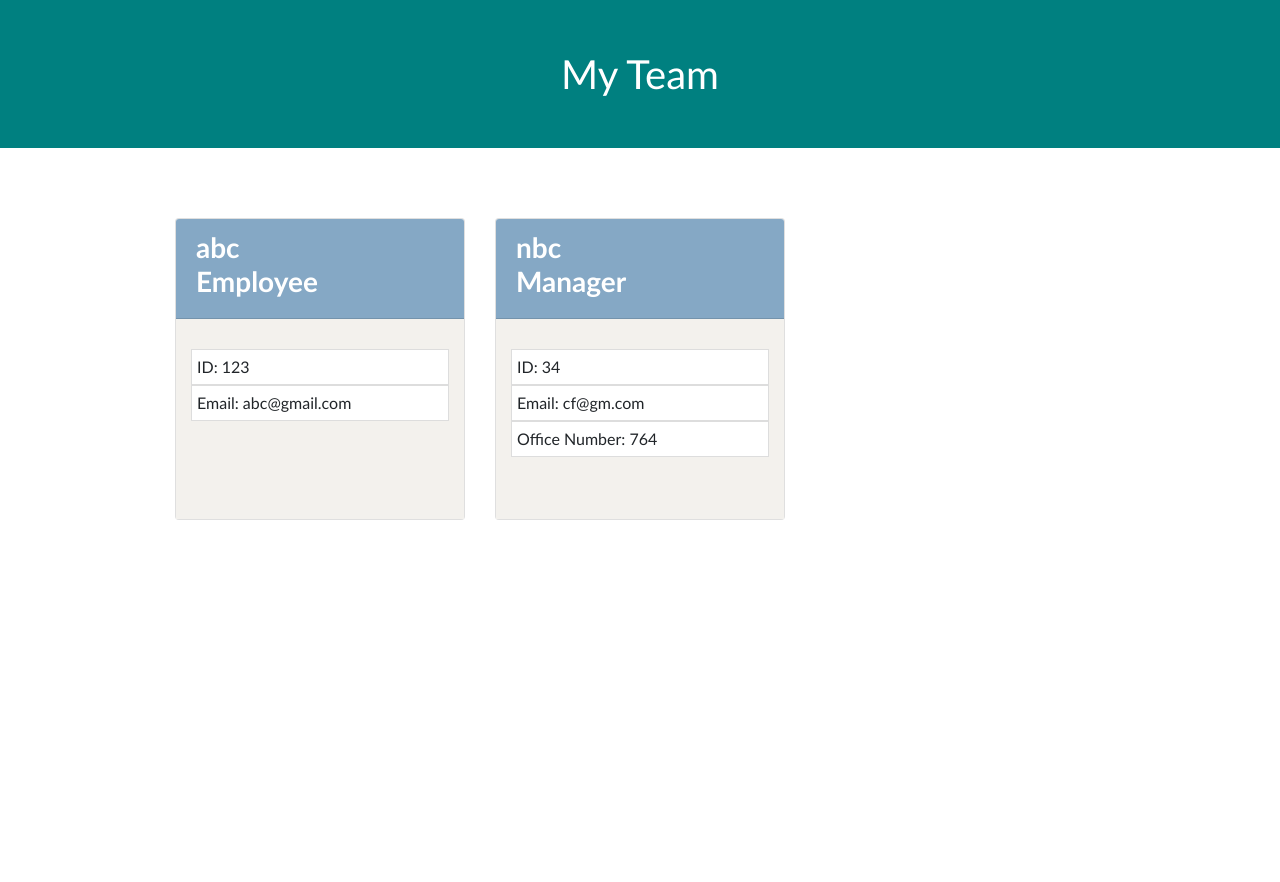
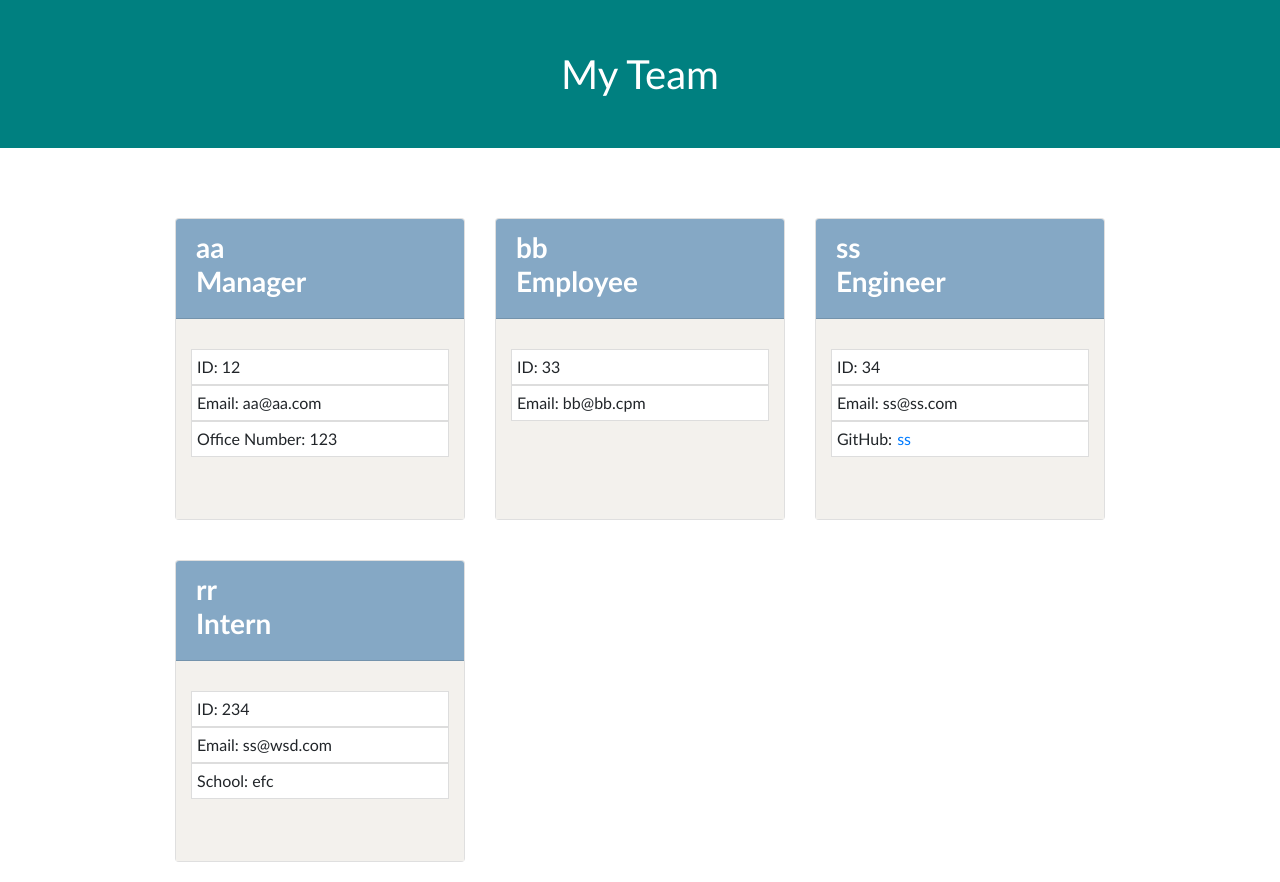
Before and after one commit to AnyaFareena/Team-Profile-Generator, a website: page output/index.html in a window 1280 px wide. Before the commit the page ends 800 px from the top, so only its background shows below. Drawn offline with nearby package versions, Linux system fonts and the light colour scheme.

Commit message:
updated index.js

```diff
--- a/output/index.html
+++ b/output/index.html
@@ -16,31 +16,67 @@
             <div class="col-4">
     <div class="card">
         <div class="card-header">
-        <h3><strong>abc<br>Employee</strong></h3>
+        <h3><strong>aa<br>Manager</strong></h3>
         </div>
         <div class="card-body">
             <div class="row info-field">
-                ID: 123
+                ID: 12
             </div>
             <div class="row info-field">
-                Email: abc@gmail.com
+                Email: aa@aa.com
+            </div>
+            <div class="row info-field">
+                Office Number: 123
             </div>
         </div>
     </div>
 </div><div class="col-4">
     <div class="card">
         <div class="card-header">
-        <h3><strong>nbc<br>Manager</strong></h3>
+        <h3><strong>bb<br>Employee</strong></h3>
+        </div>
+        <div class="card-body">
+            <div class="row info-field">
+                ID: 33
+            </div>
+            <div class="row info-field">
+                Email: bb@bb.cpm
+            </div>
+        </div>
+    </div>
+</div><div class="col-4">
+    <div class="card">
+        <div class="card-header">
+        <h3><strong>ss<br>Engineer</strong></h3>
         </div>
         <div class="card-body">
             <div class="row info-field">
                 ID: 34
             </div>
             <div class="row info-field">
-                Email: cf@gm.com
+                Email: ss@ss.com
             </div>
             <div class="row info-field">
-                Office Number: 764
+                GitHub:  <a href=https://www.github.com/ss>ss</a>
+            </div>
+        </div>
+    </div>
+</div></row>
+            <row>
+            <div class="col-4">
+    <div class="card">
+        <div class="card-header">
+        <h3><strong>rr<br>Intern</strong></h3>
+        </div>
+        <div class="card-body">
+            <div class="row info-field">
+                ID: 234
+            </div>
+            <div class="row info-field">
+                Email: ss@wsd.com
+            </div>
+            <div class="row info-field">
+                School: efc
             </div>
         </div>
     </div>
```
Also changed, not shown: 1 other file.
